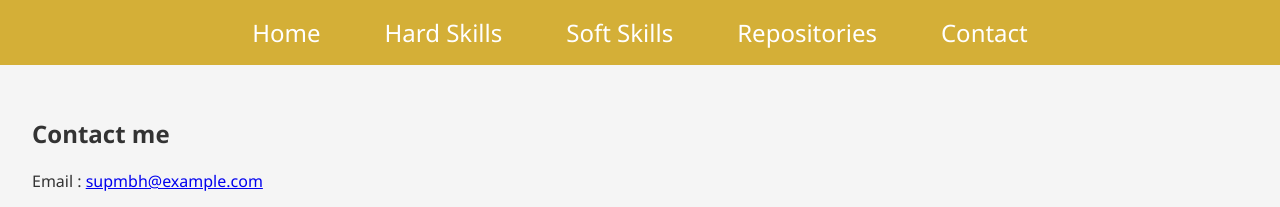
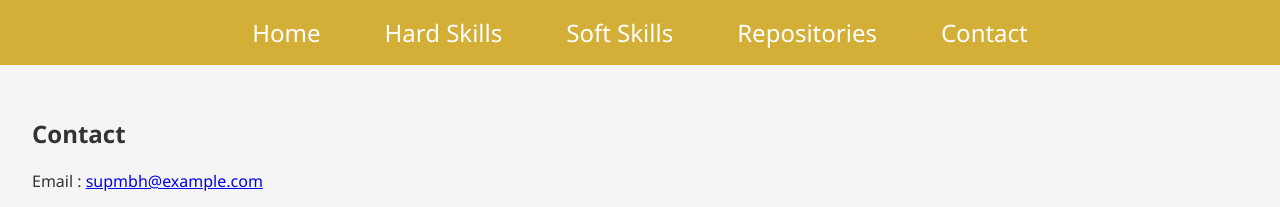
Before and after one commit to SupMBH/supmbh-site, a React (Create React App) app: page /contact in a window 1280 px wide. Shown: the top 207 px of the page. Built offline with nearby package versions, Linux system fonts and the light colour scheme.

Commit message:
contact1

```diff
--- a/src/components/Contact.js
+++ b/src/components/Contact.js
@@ -3,7 +3,7 @@ import React from 'react';
 function Contact() {
   return (
     <section>
-      <h2>Contact me</h2>
+      <h2>Contact</h2>
       <p>Email : <a href="mailto:supmbh@example.com">supmbh@example.com</a></p>
       {/* autres moyens  */}
     </section>
```
